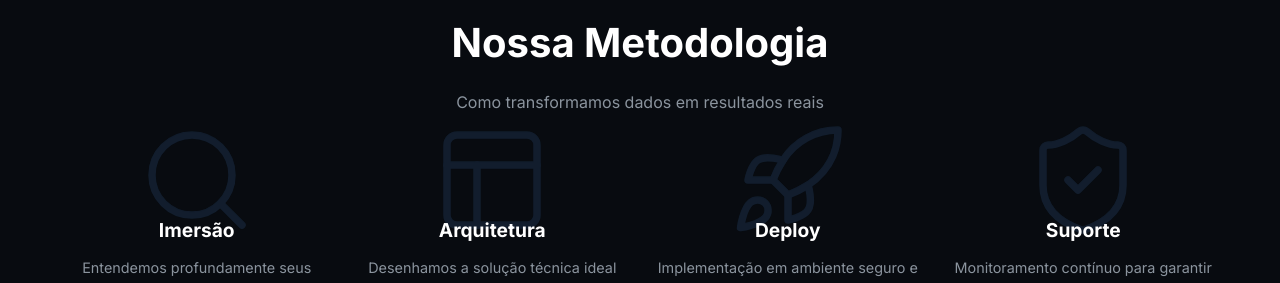
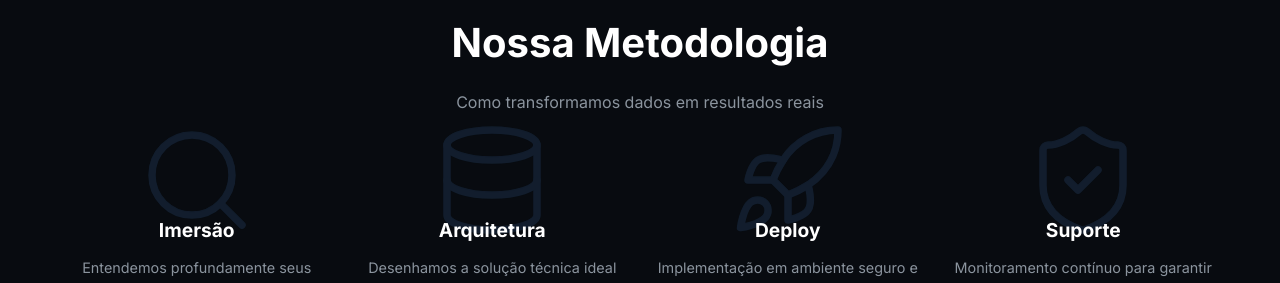
Before and after one commit to zprado/usedatacore, a plain HTML site: page index.html in a window 1280 px wide. Shown: the part 1560-1843 px from the top of the page. Drawn offline with nearby package versions, Linux system fonts and the light colour scheme.

Commit message:
UI: Alterando ícone de Arquitetura para Database

```diff
--- a/index.html
+++ b/index.html
@@ -546,7 +546,7 @@
                 </div>
             </div>
             <div class="process-item" data-aos="fade-up" data-aos-delay="200">
-                <div class="process-icon"><i data-lucide="layout"></i></div>
+                <div class="process-icon"><i data-lucide="database"></i></div>
                 <div class="process-content">
                     <h4>Arquitetura</h4>
                     <p>Desenhamos a solução técnica ideal para sua escala.</p>
```
